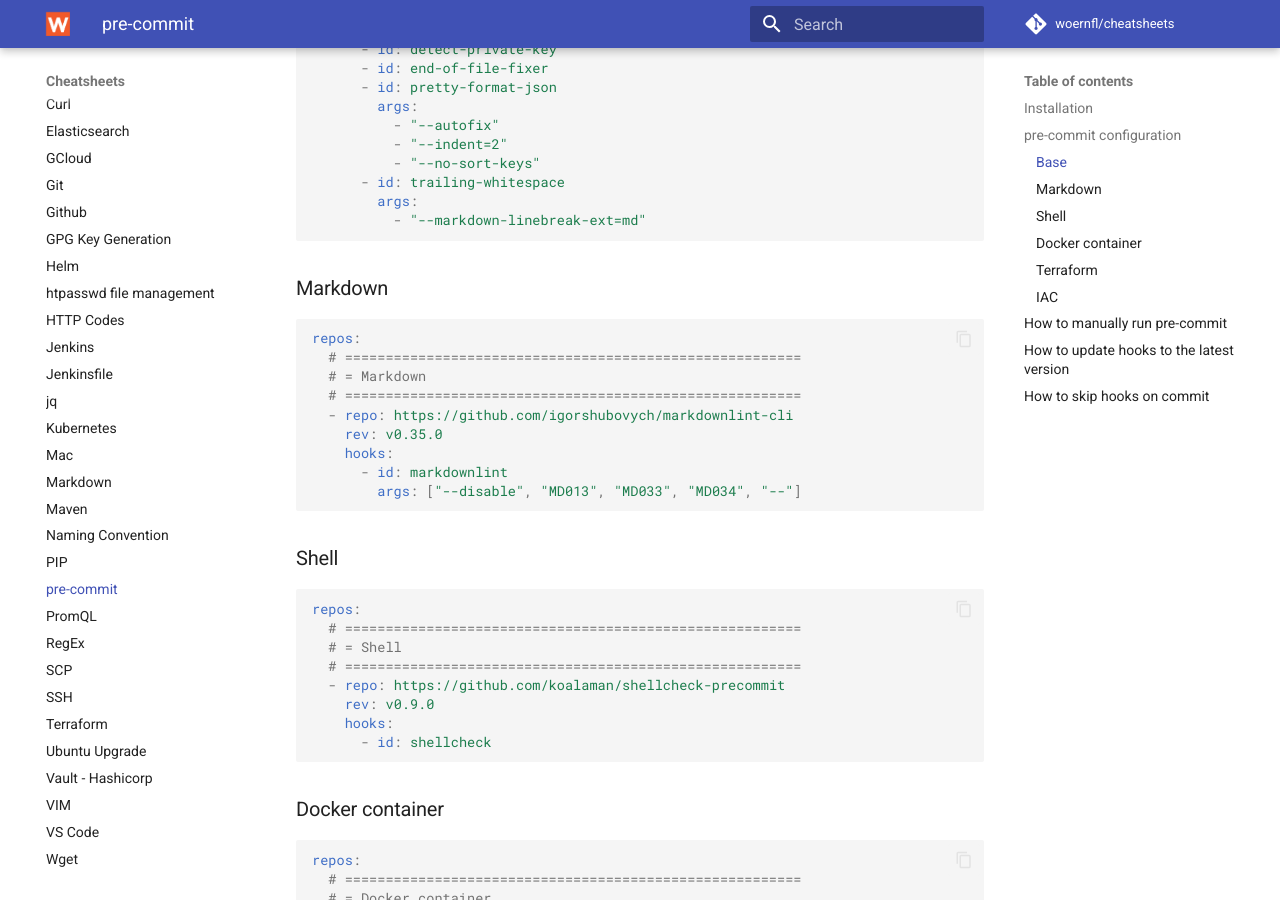
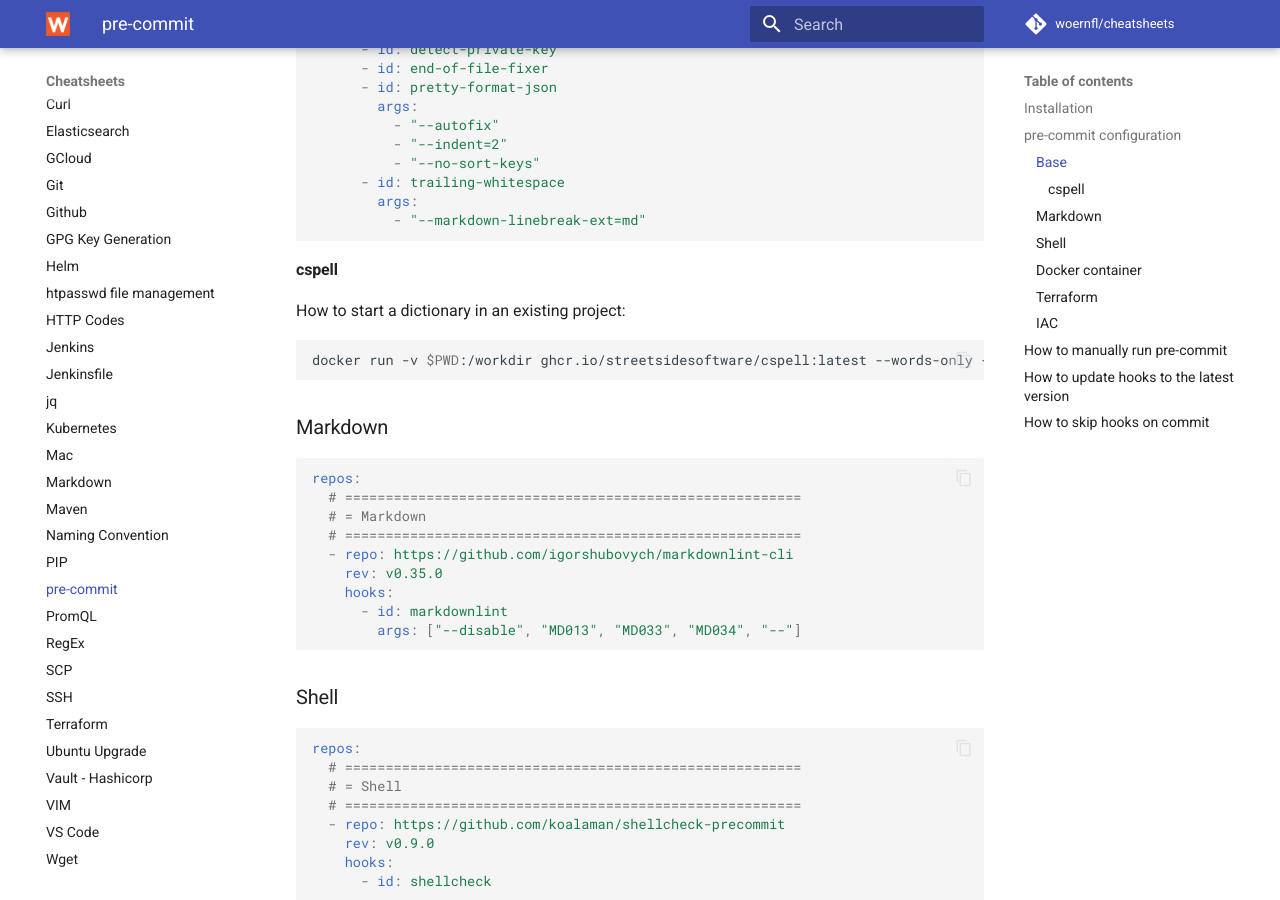
Before and after one commit to woernfl/cheatsheets, an MkDocs documentation site: the page built from docs/pre-commit.md, in a window 1280 px wide and 900 px high, scrolled down 934 px. Built offline with MkDocs 1.6.1 and Material for MkDocs 9.7.7, drawn with Linux system fonts in a browser that asks for light colours; comment, search, counter and statistics services are not loaded.

Commit message:
Update pre-commit.md

````diff
--- a/docs/pre-commit.md
+++ b/docs/pre-commit.md
@@ -49,6 +49,14 @@
       - id: trailing-whitespace
         args:
           - "--markdown-linebreak-ext=md"
+```
+
+#### cspell
+
+How to start a dictionary in an existing project:
+
+```bash
+docker run -v $PWD:/workdir ghcr.io/streetsidesoftware/cspell:latest --words-only --unique "**" | sort --ignore-case > project-words.txt
 ```
 
 ### Markdown
````
